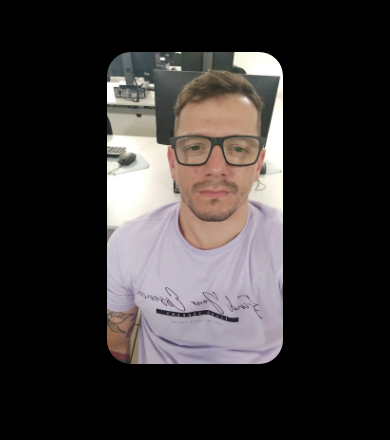
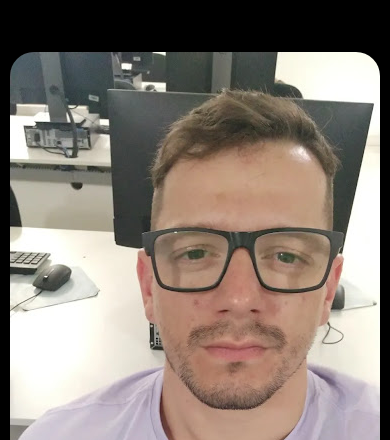
Before and after one commit to Jotavmk/git-github.com-Jotavmk-primeiro-portifolio-alura, a plain HTML site: page index.html in a window 390 px wide. Shown: the part 94-534 px from the top of the page. Drawn offline with nearby package versions, Linux system fonts and the light colour scheme.

Commit message:
Responsividade das imagens

```diff
--- a/estilos/style.css
+++ b/estilos/style.css
@@ -167,6 +167,12 @@ padding: 5%;
         width: auto;
     }
 
+    .apresentacao__imagem{
+width: auto;
+
+
+    }
+
 
 
 }
--- a/estilos/style1.css
+++ b/estilos/style1.css
@@ -119,6 +119,6 @@ justify-content: center;
                 width: auto;
             }
 
-
-
-}
+            .apresentacao__imagem{
+                width: auto;}
+            }
```
